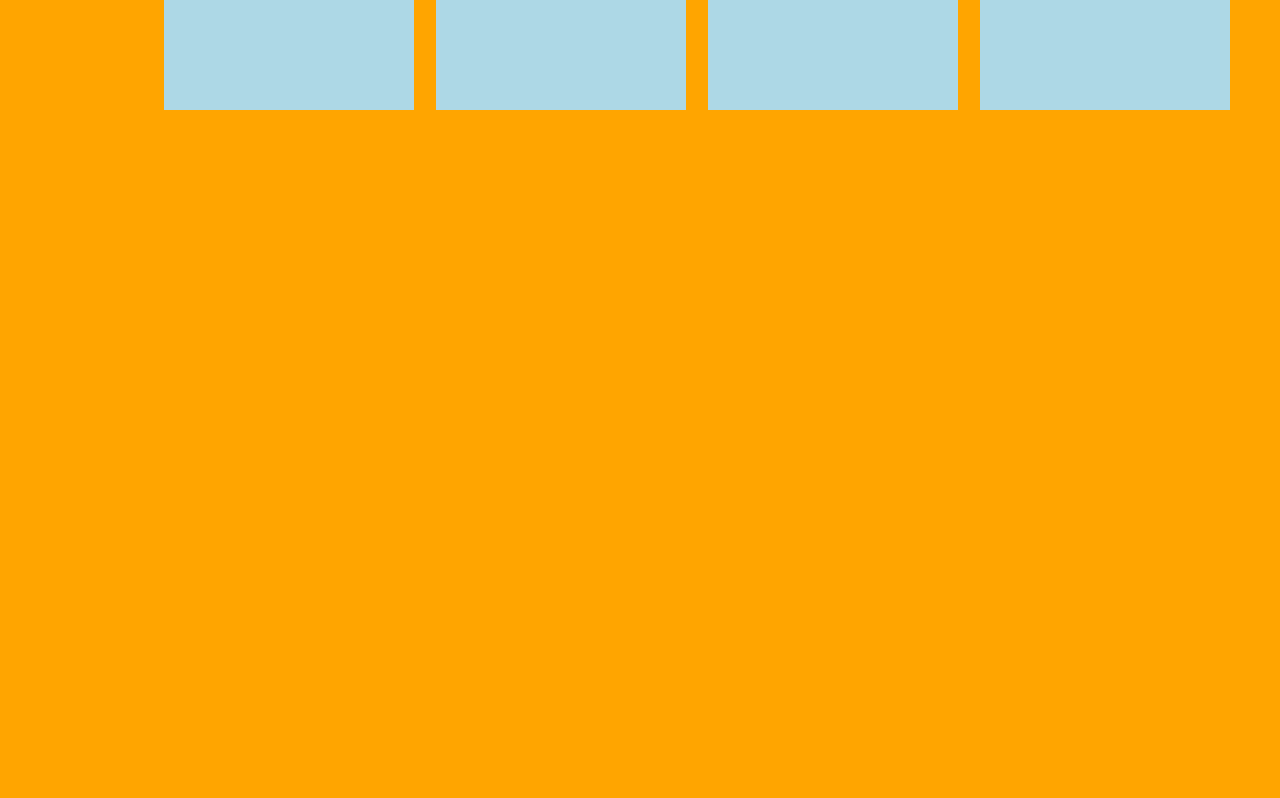
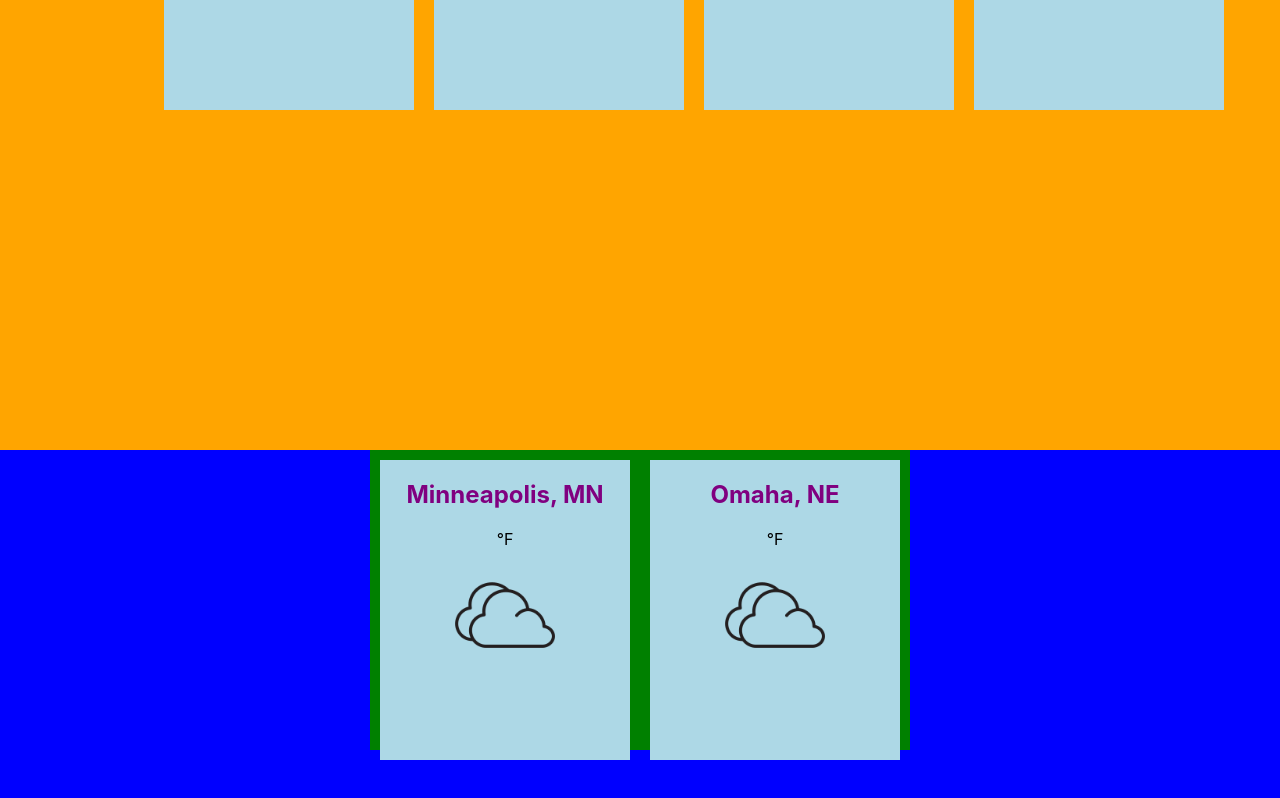
Before and after one commit to flintco/Weather-Dashboard, a React (Create React App) app: page / in a window 1280 px wide. Shown: the part 590-1388 px from the top of the page. Before the commit the page ends 1040 px from the top, so only its background shows below. Built offline with nearby package versions, Linux system fonts and the light colour scheme; no server answers.

Commit message:
Test new CSS strategy

```diff
--- a/src/App.css
+++ b/src/App.css
@@ -64,3 +64,16 @@
     height: 1280px;
   }
 }
+
+#Footer {
+  width: 100%;
+  background-color: blue;
+  height: 400px;
+}
+
+#FootCenter {
+  margin: auto;
+  width: 540px;
+  height: 300px;
+  background-color: green;
+}
--- a/src/App.js
+++ b/src/App.js
@@ -20,6 +20,12 @@ class App extends Component {
           <DailyForecast location="Omaha, NE" lat="41.26" long="-95.94"></DailyForecast>
           </div>
         </div>
+        <div id="Footer">
+            <div id="FootCenter">
+              <DailyForecast location="Minneapolis, MN" lat="44.98" long="-93.27"></DailyForecast>
+              <DailyForecast location="Omaha, NE" lat="41.26" long="-95.94"></DailyForecast>
+            </div>
+        </div>
       </div>
     );
 }
--- a/src/DailyForecast.js
+++ b/src/DailyForecast.js
@@ -28,8 +28,8 @@ class DailyForecast extends Component {
         width: "250px",
         height: "300px",
         float: "left",
-        marginLeft: "1%",
-        marginRight: "1%",
+        marginLeft: "10px",
+        marginRight: "10px",
         marginTop: "10px",
         marginBottom: "10px"
       };
```
